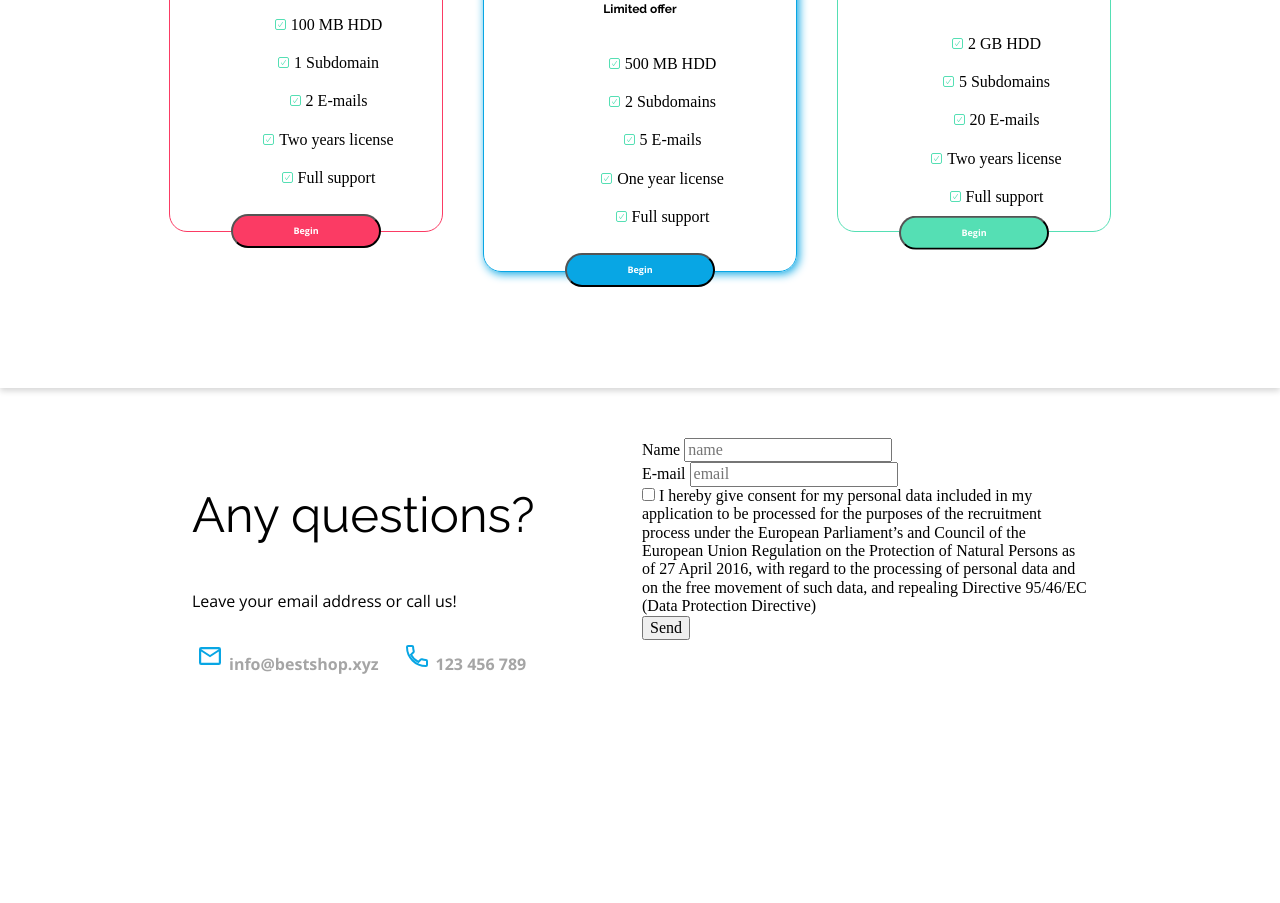
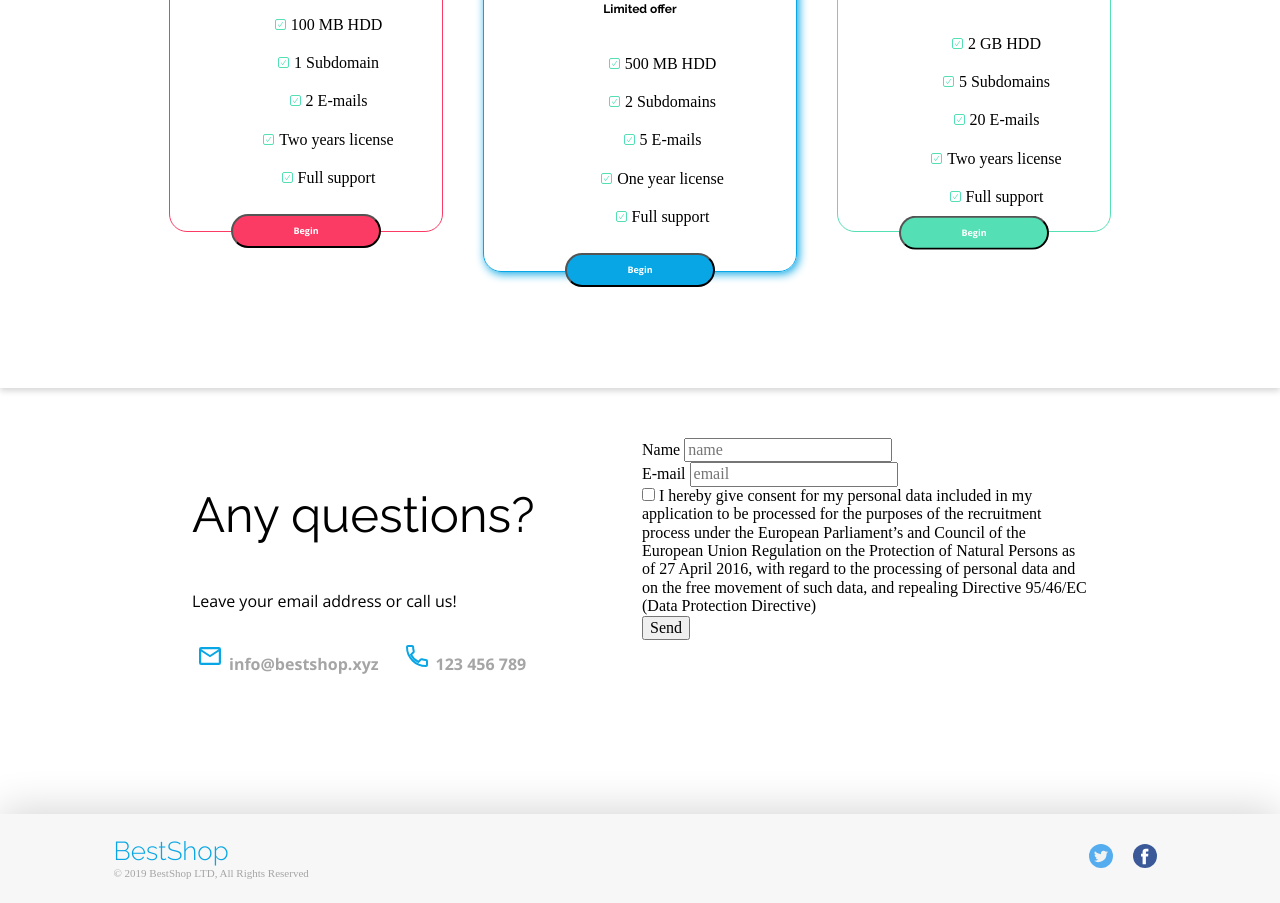
Before and after one commit to Annszer/BestShop, a plain HTML site: page index.html in a window 1280 px wide. Shown: the part 3032-3935 px from the top of the page. Before the commit the page ends 3846 px from the top, so only its background shows below. Drawn offline with nearby package versions, Linux system fonts and the light colour scheme.

Commit message:
footer section

```diff
--- a/css/style.css
+++ b/css/style.css
@@ -651,4 +651,59 @@
     width: 450px;
     /*border: 5px solid green;*/
 }
+
 /*endregion sekcja kontakt*/
+
+/*region sekcja stopka*/
+.footer {
+    width: 100%;
+    height: 89px;
+    background: var(--color-light-grey);
+    box-shadow: 0 -5px 40px #00000029;
+}
+
+.footer .container {
+    padding-top: 20px;
+}
+
+.footer-box {
+}
+
+.footer-logo {
+    text-align: left;
+    font-family: var(--font-relaway);
+    font-size: 26px;
+    font-weight: 300;
+    letter-spacing: 0;
+    color: var(--color-primary);
+    opacity: 1;
+}
+
+.footer-copyrights {
+    text-align: left;
+    font-family var(--font-open);
+    font-size: 11px;
+    font-weight: 300;
+    letter-spacing: 0;
+    color: var(--color-grey);
+    opacity: 1;
+}
+
+.footer-menu {
+    /*border: 5px solid yellow;*/
+}
+
+.footer-menu-list {
+    display: flex;
+    justify-content: center;
+    align-items: center;
+    flex-direction: row;
+    list-style: none;
+    padding: 0;
+    margin: 0;
+}
+
+.footer-menu-list li {
+    padding: 10px;
+}
+/*endregion sekcja stopka*/
--- a/index.html
+++ b/index.html
@@ -212,6 +212,26 @@
 </section>
 <!--sekcja kontakt-->
 
+<!--sekcja stopka-->
+    <footer class="footer">
+        <div class="container">
+            <div class="footer-box">
+                <div class="footer-logo">BestShop</div>
+                <div class="footer-copyrights">© 2019 BestShop LTD, All Rights Reserved</div>
+            </div>
+            <nav class="footer-menu">
+                <ul class="footer-menu-list">
+                    <li><a href="https://twitter.com/">
+                        <img src="assets/Twitter.svg" alt="" class="footer-tw">
+                    </a></li>
+                    <li><a href="https://www.facebook.com/">
+                        <img src="assets/Facebook.svg" alt="" class="footer-fb">
+                    </a></li>
+                </ul>
+            </nav>
+        </div>
+    </footer>
+<!--sekcja stopka-->
 
 </body>
 </html>
```
Lines whose indentation alone changed are shown as unchanged.
